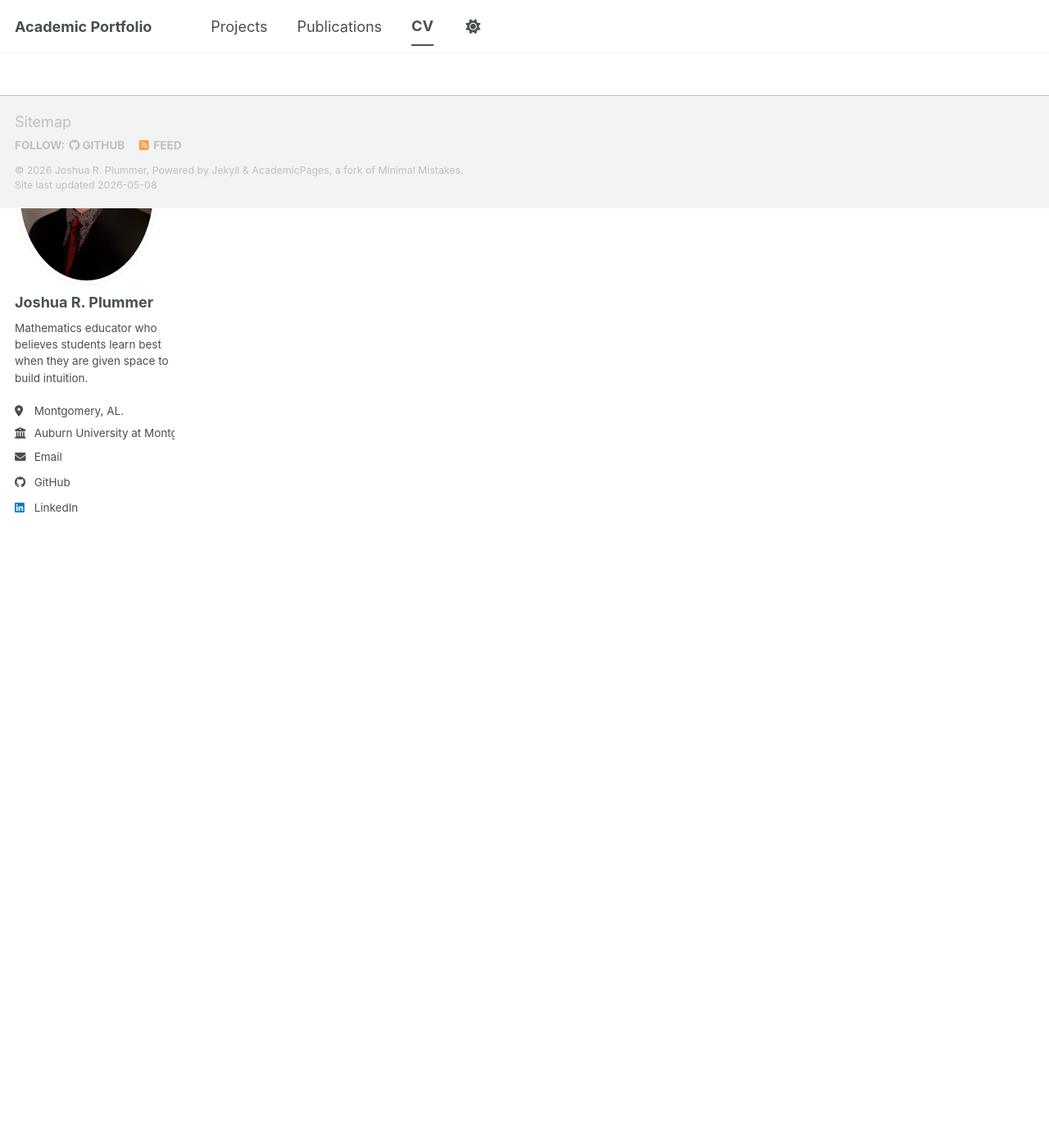
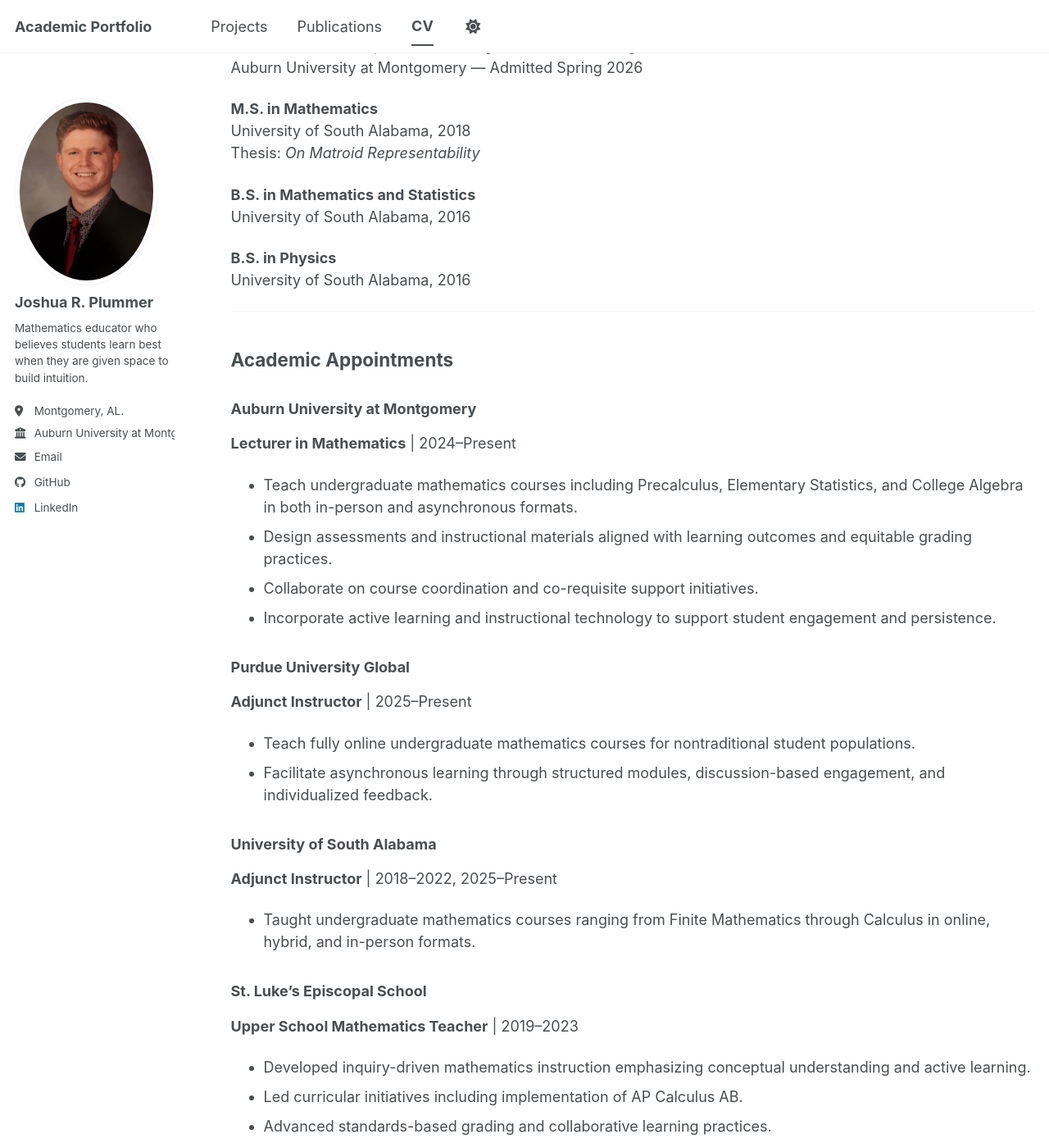
Before and after one commit to JPMathEd/Portfolio, a Jekyll site: the page built from _pages/cv.md, in a window 1280 px wide and 1400 px high, scrolled down 270 px. Shown: the whole window at 82% size. Built offline with Jekyll 4.4.1, drawn with Linux system fonts in a browser that asks for light colours; a script bundle is joined from its source files by our own code; library files that are not in the unit come from our copies; before the commit the page ends 900 px from its top, so only the background shows below that; some of the changed text lies outside the part shown.

Commit message:
Update cv.md

```diff
--- a/_pages/cv.md
+++ b/_pages/cv.md
@@ -11,6 +11,106 @@
 
 # Curriculum Vitae
 
-A current version of my curriculum vitae is available below.
+[Download PDF CV](/Portfolio/files/Joshua_Plummer_CV.pdf)
 
-[Download CV](/Portfolio/files/JP_CV.pdf)
+## Education
+
+**Doctor of Education, Instructional Systems and Learning Sciences**
+Auburn University at Montgomery — Admitted Spring 2026
+
+**M.S. in Mathematics**
+University of South Alabama, 2018
+Thesis: *On Matroid Representability*
+
+**B.S. in Mathematics and Statistics**
+University of South Alabama, 2016
+
+**B.S. in Physics**
+University of South Alabama, 2016
+
+---
+
+## Academic Appointments
+
+### Auburn University at Montgomery
+**Lecturer in Mathematics** | 2024–Present
+
+- Teach undergraduate mathematics courses including Precalculus, Elementary Statistics, and College Algebra in both in-person and asynchronous formats.
+- Design assessments and instructional materials aligned with learning outcomes and equitable grading practices.
+- Collaborate on course coordination and co-requisite support initiatives.
+- Incorporate active learning and instructional technology to support student engagement and persistence.
+
+### Purdue University Global
+**Adjunct Instructor** | 2025–Present
+
+- Teach fully online undergraduate mathematics courses for nontraditional student populations.
+- Facilitate asynchronous learning through structured modules, discussion-based engagement, and individualized feedback.
+
+### University of South Alabama
+**Adjunct Instructor** | 2018–2022, 2025–Present
+
+- Taught undergraduate mathematics courses ranging from Finite Mathematics through Calculus in online, hybrid, and in-person formats.
+
+### St. Luke’s Episcopal School
+**Upper School Mathematics Teacher** | 2019–2023
+
+- Developed inquiry-driven mathematics instruction emphasizing conceptual understanding and active learning.
+- Led curricular initiatives including implementation of AP Calculus AB.
+- Advanced standards-based grading and collaborative learning practices.
+
+---
+
+## Research and Instructional Interests
+
+- Gateway mathematics education
+- Active and inquiry-based learning
+- Instructional systems and structured student support
+- Co-requisite mathematics instruction
+- Peer-assisted learning
+- Accessible course design
+- Data-informed instructional revision
+- Online and asynchronous mathematics learning
+
+---
+
+## Selected Projects
+
+### Co-Requisite Workbook Development
+Contributed to revision and redevelopment of co-requisite support workbooks for introductory mathematics and statistics courses at Auburn University at Montgomery.
+
+### Academic Materials Development
+Led development of instructional support materials for historically challenging general education courses including Calculus, Physics, and Chemistry at the University of South Alabama.
+
+### Graduate Thesis
+*On Matroid Representability*
+University of South Alabama, 2018
+
+---
+
+## Certifications and Professional Development
+
+- NextGen Learning: AI Integration Series — Purdue University Global
+- Certificate Series in Accessibility Practices — Auburn University at Montgomery
+- Certificate in Applied Data Analytics — Auburn University at Montgomery
+- HHMI Grant-Supported Teaching & Student Success Training
+- Experience First, Formalize Later Workshop
+- AP Summer Institute: AP Calculus AB
+
+---
+
+## Leadership and Service
+
+- Chair, Social Committee — Auburn University at Montgomery
+- Member, Online Course Integrity Committee
+- Member, Course Coordination Committees
+- Member, Co-Requisite Support Committees
+- Member, Alabama State-Wide High School Mathematics Contest Committee
+
+---
+
+## Awards and Honors
+
+- Student-Nominated Significant Impact Certificate of Appreciation (2024, 2026)
+- Student-Nominated Recognition for Instructional Impact (2025)
+- Conference of Southern Graduate Schools Outstanding Thesis Award (2019)
+- Melton McLaurin Graduate Fellowship (2017)
```
